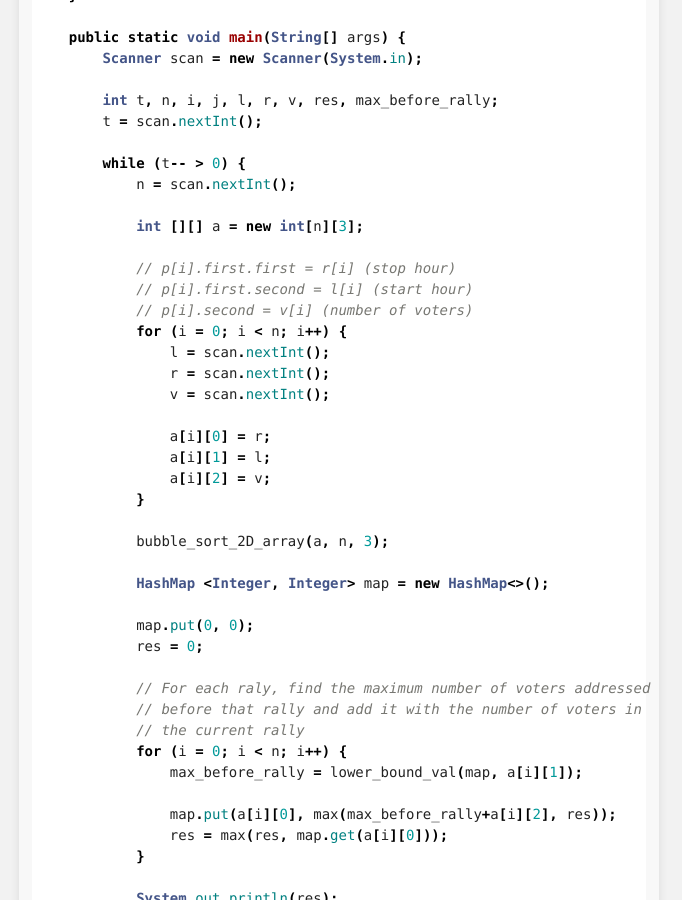
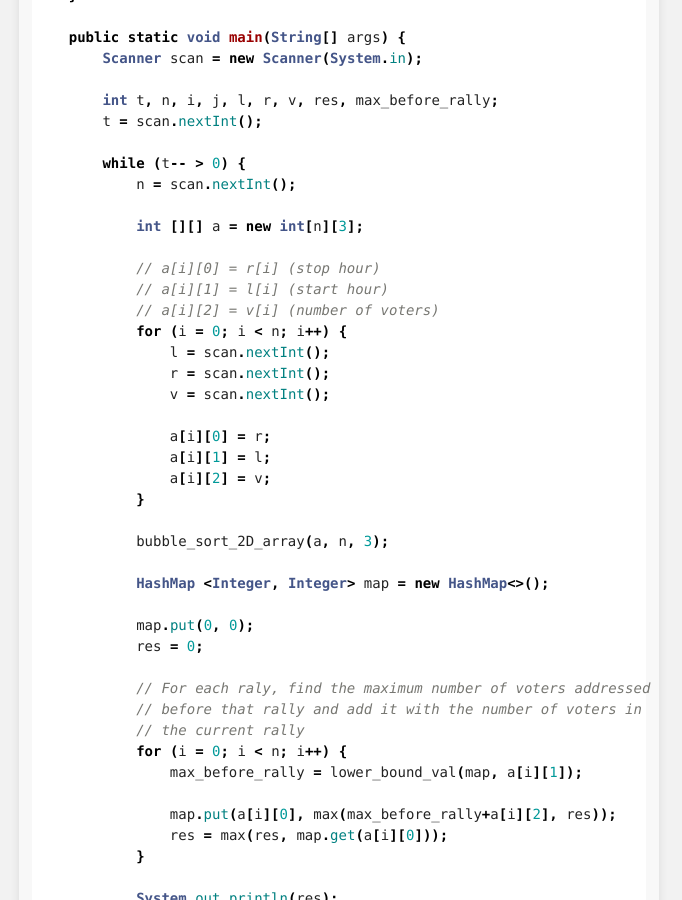
Before and after one commit to ieee-uvce-cs/ncode, a Jekyll site: the page built from editorials/March-2022/D-Scheduling-Rallies.md, in a window 1280 px wide and 900 px high, scrolled down 2810 px. Shown: the whole window, without its empty margins (301-983 px from the left). Built offline with Jekyll 4.4.1, drawn with Linux system fonts in a browser that asks for light colours; formulas are drawn with MathJax 3.

Commit message:
march 2022 editorials 3

```diff
--- a/editorials/March-2022/D-Scheduling-Rallies.md
+++ b/editorials/March-2022/D-Scheduling-Rallies.md
@@ -132,9 +132,9 @@ public class Solution {
 
             int [][] a = new int[n][3];
 
-            // p[i].first.first = r[i] (stop hour)
-            // p[i].first.second = l[i] (start hour)
-            // p[i].second = v[i] (number of voters)
+            // a[i][0] = r[i] (stop hour)
+            // a[i][1] = l[i] (start hour)
+            // a[i][2] = v[i] (number of voters)
             for (i = 0; i < n; i++) {
                 l = scan.nextInt();
                 r = scan.nextInt();
```
